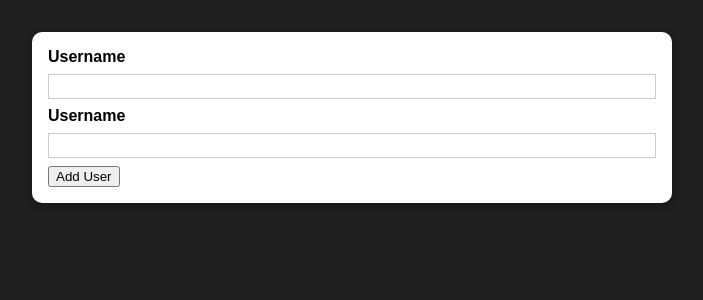
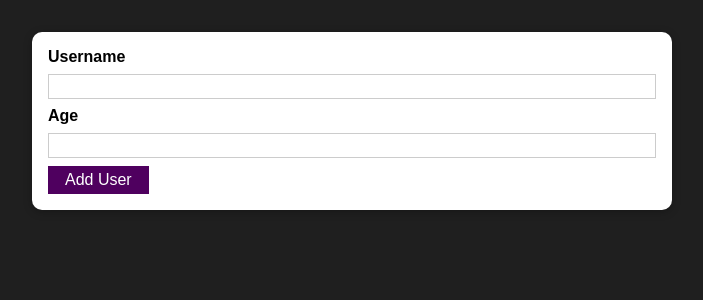
Before and after one commit to brickly26/reactUdemy, a React (Create React App) app in the folder Project1/: page / in a window 1280 px wide. Shown: the top 300 px of the page, without its empty margins (288-991 px from the left). Built offline with nearby package versions, Linux system fonts and the light colour scheme.

Commit message:
added custom button component

```diff
--- /dev/null
+++ b/Project1/src/components/UI/Button.js
@@ -0,0 +1,17 @@
+import React from "react";
+
+import classes from "./Button.module.css";
+
+const Button = (props) => {
+  return (
+    <button
+      className={classes.button}
+      type={props.type || "button"}
+      onClick={props.onClick}
+    >
+      {props.children}
+    </button>
+  );
+};
+
+export default Button;
--- /dev/null
+++ b/Project1/src/components/UI/Button.module.css
@@ -0,0 +1,18 @@
+.button {
+  font: inherit;
+  border: 1px solid #4f005f;
+  background: #4f005f;
+  color: white;
+  padding: 0.25rem 1rem;
+  cursor: pointer;
+}
+
+.button:hover,
+.button:active {
+  background: #741188;
+  border-color: #741188;
+}
+
+.button:focus {
+  outline: none;
+}
--- a/Project1/src/components/Users/AddUser.js
+++ b/Project1/src/components/Users/AddUser.js
@@ -1,5 +1,6 @@
 import React from 'react'
 
+import Button from '../UI/Button';
 import Card from '../UI/Card';
 import classes from './AddUser.module.css'
 
@@ -7,6 +8,7 @@
 
   const addUserHandler = (event) => {
     event.preventDefault();
+
   }
 
   return (
@@ -14,9 +16,9 @@
       <form onSubmit={addUserHandler}>
         <label htmlFor="username">Username</label>
         <input type="text" id="username" name="username" />
-        <label htmlFor="age">Username</label>
+        <label htmlFor="age">Age</label>
         <input type="number" id="age" name="age" />
-        <button type="submit">Add User</button>
+        <Button type="submit">Add User</Button>
       </form>
     </Card>
   )
```
Also changed, not shown: Project1/src/App.js (+3 -4 lines).
